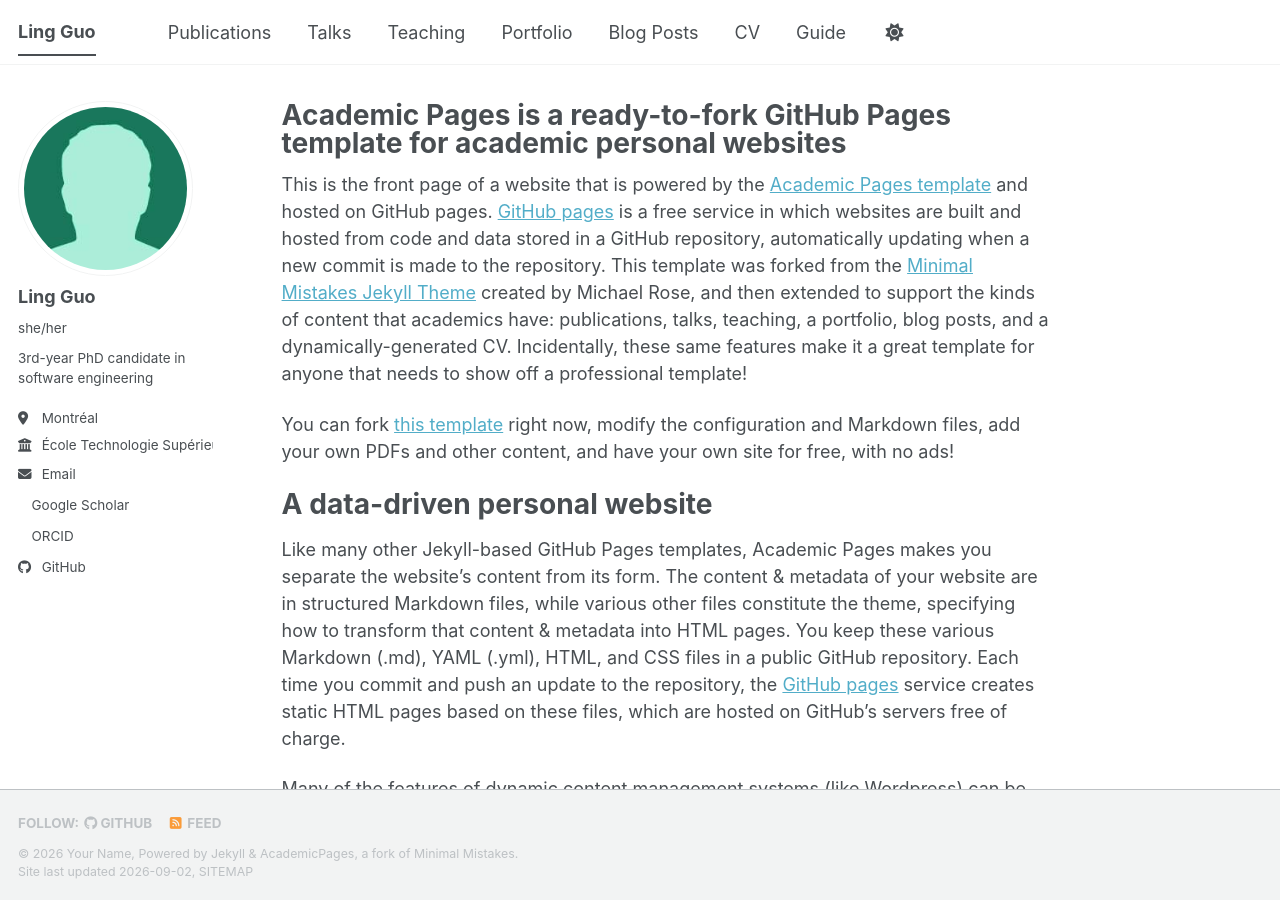
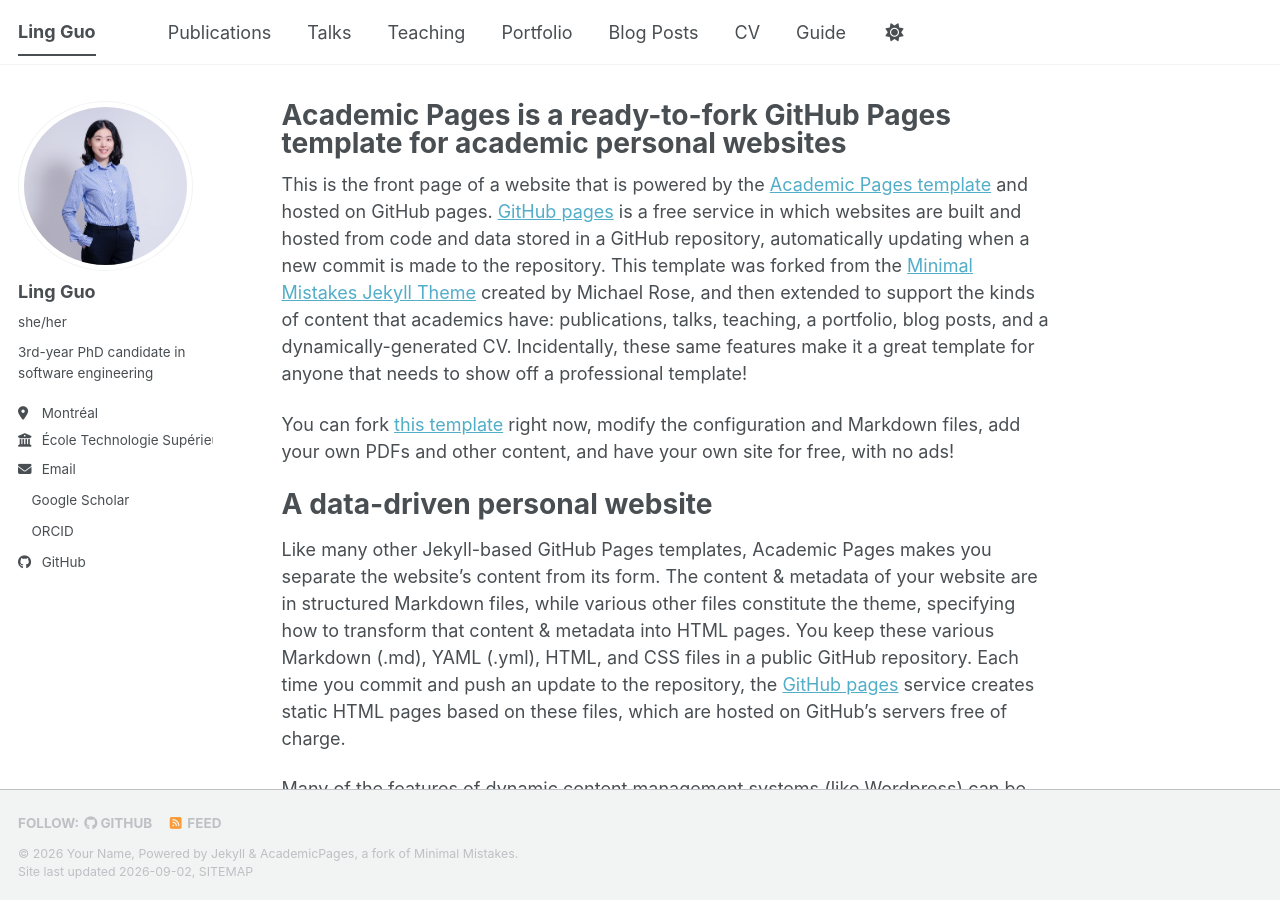
Before and after one commit to lingguo-research/lingguo-research.github.io, a Jekyll site: the page built from _pages/about.md, in a window 1280 px wide and 900 px high. Built offline with Jekyll 4.4.1, drawn with Linux system fonts in a browser that asks for light colours; a style sheet for code colours, icons or effects is not loaded.

Commit message:
Update _config.yml

```diff
--- a/_config.yml
+++ b/_config.yml
@@ -23,7 +23,7 @@ repository               : "academicpages/academicpages.github.io"
 #               Additional customization can be done by editing /_includes/author-profile.html
 author:
   # Biographic information
-  avatar           : "bio-photo-2.jpg"
+  avatar           : "lingguo.jpg"
   name             : "Ling Guo"
   pronouns         : "she/her"
   bio              : "3rd-year PhD candidate in software engineering"
```
